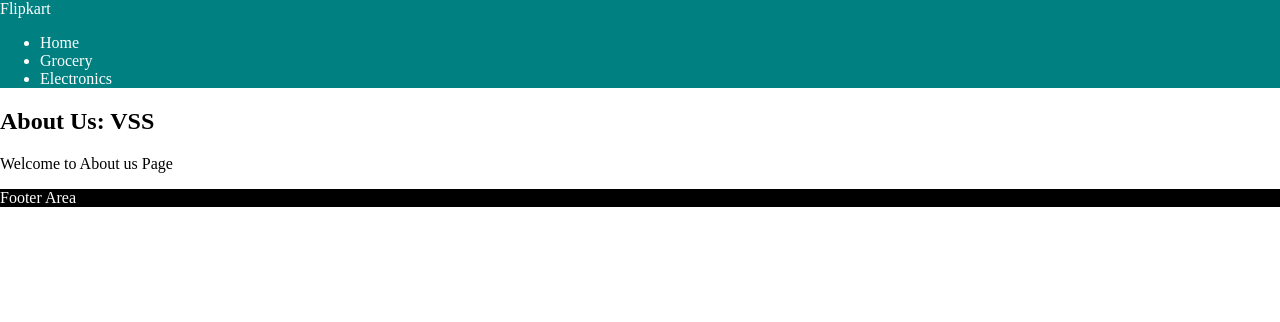
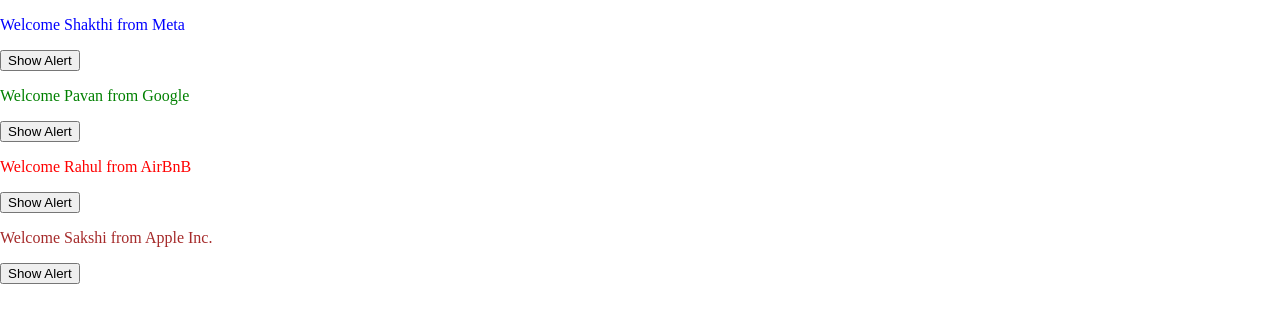
Before and after one commit to saurabhthakre1721999/REACTJS-S1, a React (Vite) app in the folder 4.ReactJS/75daysofreactjs/: page / in a window 1280 px wide. Shown: the top 322 px of the page. Built offline with nearby package versions, Linux system fonts and the light colour scheme.

Commit message:
Day-2 Components

```diff
--- a/4.ReactJS/75daysofreactjs/src/App.jsx
+++ b/4.ReactJS/75daysofreactjs/src/App.jsx
@@ -1,35 +1,14 @@
-import { useState } from 'react'
-import reactLogo from './assets/react.svg'
-import viteLogo from '/vite.svg'
-import './App.css'
+import Greetings from "./Day-2 Components/1.greetings";
 
 function App() {
-  const [count, setCount] = useState(0)
-
   return (
     <>
-      <div>
-        <a href="https://vitejs.dev" target="_blank">
-          <img src={viteLogo} className="logo" alt="Vite logo" />
-        </a>
-        <a href="https://react.dev" target="_blank">
-          <img src={reactLogo} className="logo react" alt="React logo" />
-        </a>
-      </div>
-      <h1>Vite + React</h1>
-      <div className="card">
-        <button onClick={() => setCount((count) => count + 1)}>
-          count is {count}
-        </button>
-        <p>
-          Edit <code>src/App.jsx</code> and save to test HMR
-        </p>
-      </div>
-      <p className="read-the-docs">
-        Click on the Vite and React logos to learn more
-      </p>
+      <Greetings uName="Shakthi" company="Meta" color="blue" />
+      <Greetings uName="Pavan" company="Google" color="green" />
+      <Greetings uName="Rahul" company="AirBnB" color="red" />
+      <Greetings uName="Sakshi" company="Apple Inc." />
     </>
-  )
+  );
 }
 
-export default App
+export default App;
--- /dev/null
+++ b/4.ReactJS/75daysofreactjs/src/Day-2 Components/1.greetings.jsx
@@ -0,0 +1,35 @@
+// Normal Function
+/* function Greetings(props) {
+  console.log("Props: ", props);
+  return (
+    <div>
+      <p style={{ color: props.color || "pink" }}>
+        Welcome {props.uName} from {props.company || "TBD"}
+      </p>
+    </div>
+  );
+} */
+
+const Greetings = (props) => {
+  console.log("Props: ", props);
+
+  const showAlert = () => {
+    alert(`Welcome ${props.uName}`);
+  };
+
+  return (
+    <div>
+      <p style={{ color: props.color }}>
+        Welcome {props.uName} from {props.company}
+      </p>
+      <button onClick={showAlert}>Show Alert</button>
+    </div>
+  );
+};
+
+Greetings.defaultProps = {
+  color: "brown",
+  company: "NA",
+};
+
+export default Greetings;
--- a/4.ReactJS/75daysofreactjs/src/main.jsx
+++ b/4.ReactJS/75daysofreactjs/src/main.jsx
@@ -1,6 +1,6 @@
 import ReactDOM from "react-dom/client";
 //import Homepage from "./Day-1 JSX/Homepage.jsx";
 //import Home from "./Day-1 JSX/Home.jsx";
-import About from "./Day-1 JSX/About.jsx";
+import App from "./App.jsx";
 
-ReactDOM.createRoot(document.getElementById("root")).render(<About />);
+ReactDOM.createRoot(document.getElementById("root")).render(<App />);
```
Also changed, not shown: 4.ReactJS/75daysofreactjs/.eslintrc.cjs.
